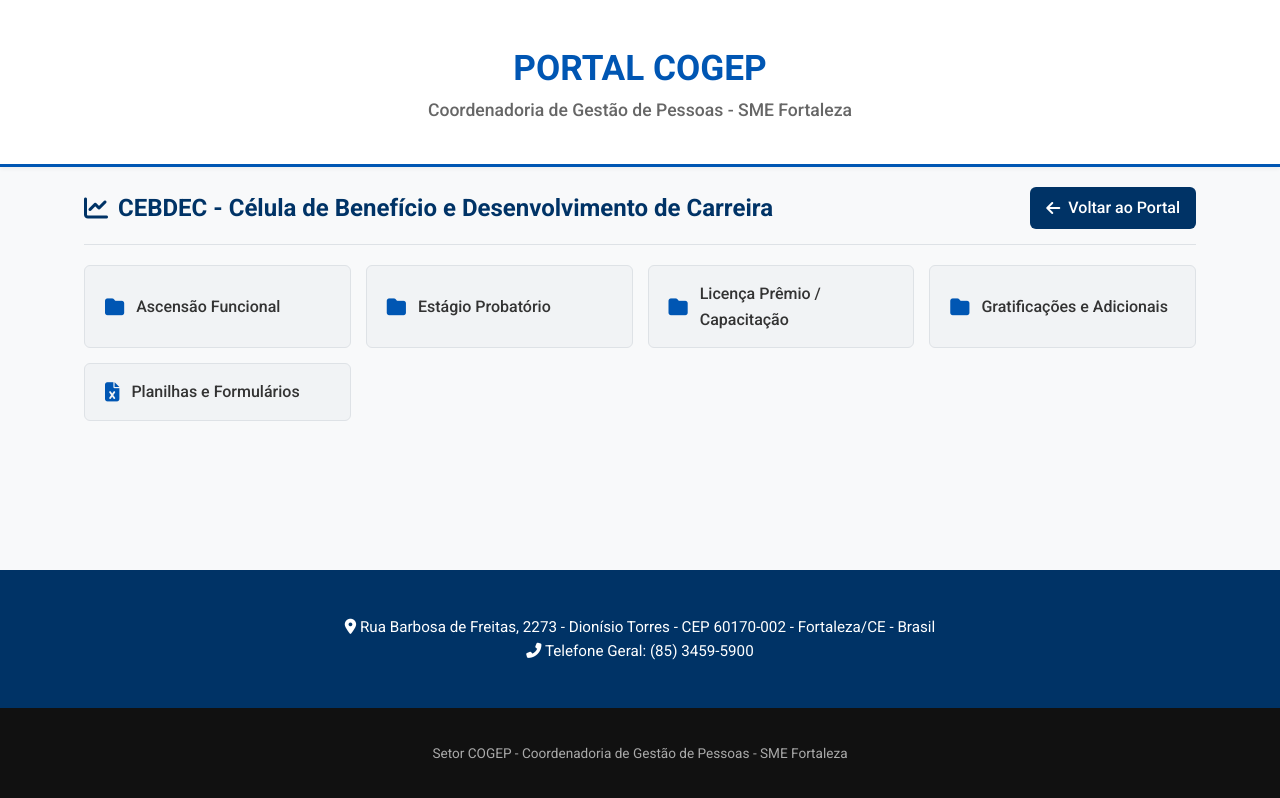
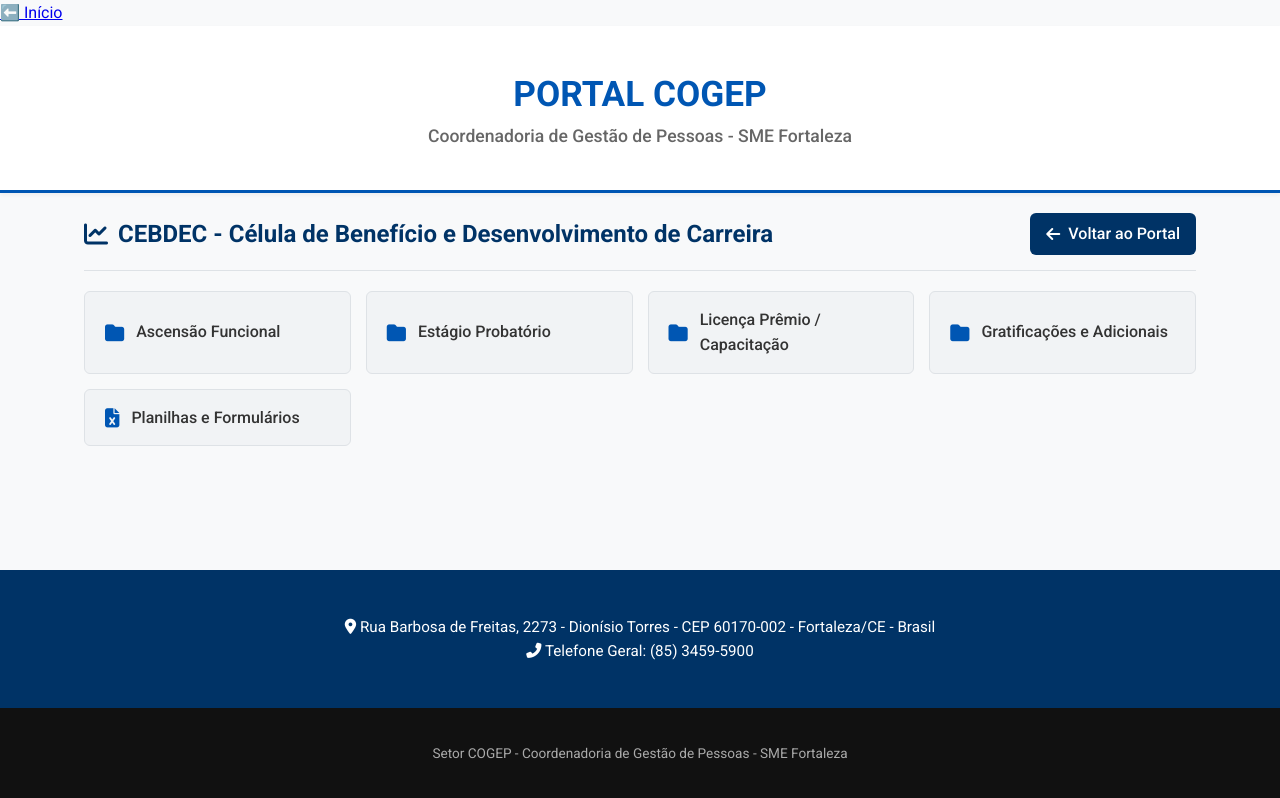
Before and after one commit to FClay2173/PORTAL---COGEP-SME, a plain HTML site: page cebdec/index.html in a window 1280 px wide. Drawn offline with Linux system fonts and the light colour scheme.

Commit message:
Update index.html

```diff
--- a/cebdec/index.html
+++ b/cebdec/index.html
@@ -9,6 +9,12 @@
     <link rel="stylesheet" href="../css/style.css">
 </head>
 <body>
+    <!-- Botão Voltar ao Início -->
+<div class="nav-container">
+    <a href="../index.html" class="btn-inicio">
+        ⬅️ Início
+    </a>
+</div>
 
     <header>
         <div class="container">
```
